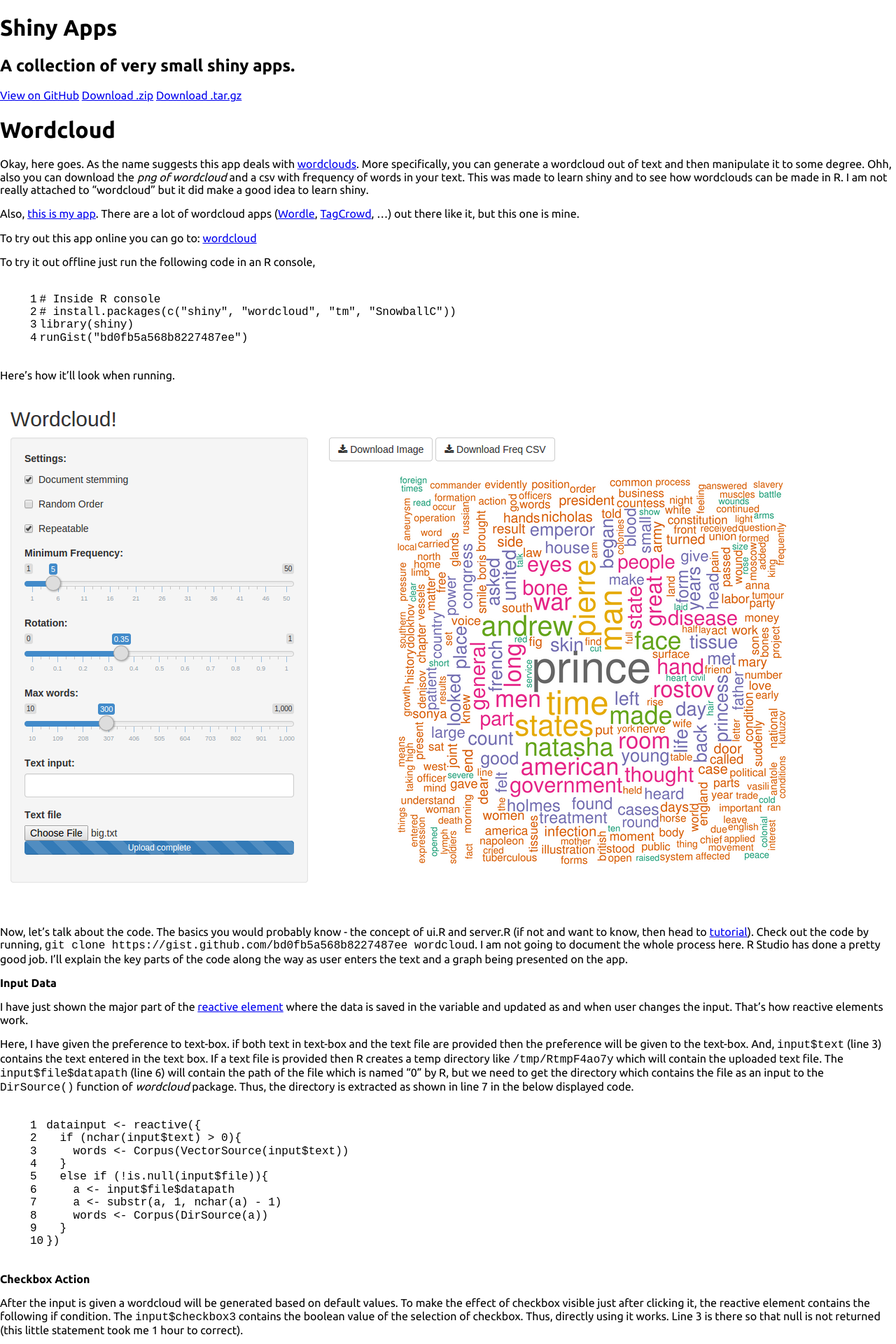
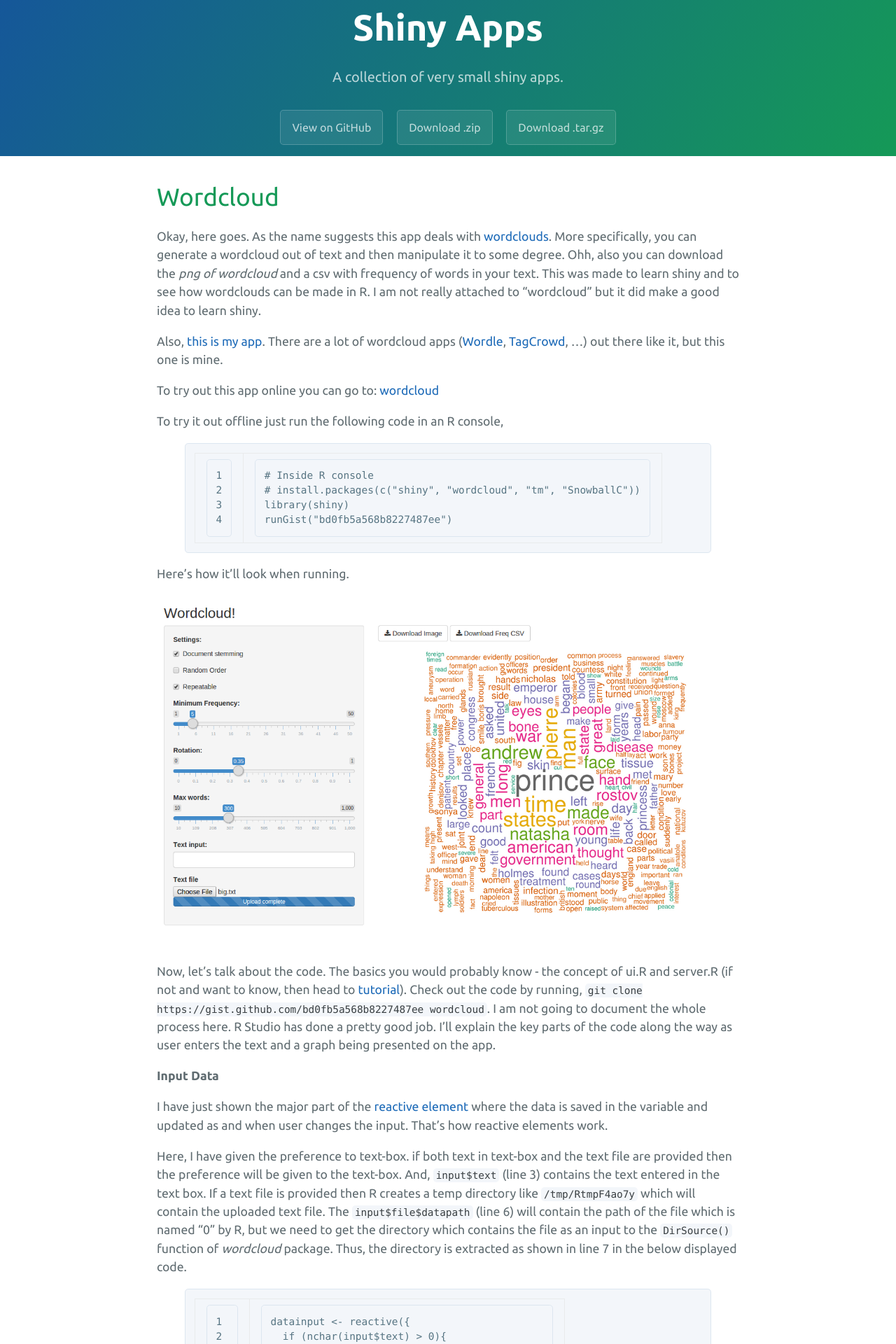
Before and after one commit to TrigonaMinima/shiny_apps, a Jekyll site: the page built from _posts/2014-06-28-wordcloud.md, in a window 1280 px wide. Shown: the top 1920 px of the page at 70% size. Built offline with Jekyll 4.4.1, drawn with Linux system fonts in a browser that asks for light colours; nearby versions of some CDN libraries; library files that are not in the unit come from our copies.

Commit message:
No idea if this will work or not!

```diff
--- a/_includes/head.html
+++ b/_includes/head.html
@@ -4,9 +4,9 @@
     <!-- <meta name="viewport" content="width=device-width, initial-scale=1"> -->
     <meta name="viewport" content="width=device-width">
     <meta http-equiv="X-UA-Compatible" content="IE=edge">
-    <link rel="stylesheet" type="text/css" href="stylesheets/normalize.css" media="screen">
-    <link rel="stylesheet" type="text/css" href="stylesheets/stylesheet.css" media="screen">
-    <link rel="stylesheet" type="text/css" href="stylesheets/github-light.css" media="screen">
+    <link rel="stylesheet" type="text/css" href="/stylesheets/normalize.css" media="screen">
+    <link rel="stylesheet" type="text/css" href="/stylesheets/stylesheet.css" media="screen">
+    <link rel="stylesheet" type="text/css" href="/stylesheets/github-light.css" media="screen">
 
     <link href='http://fonts.googleapis.com/css?family=Ubuntu:400,500,700' rel='stylesheet' type='text/css'>
     <style>
```
